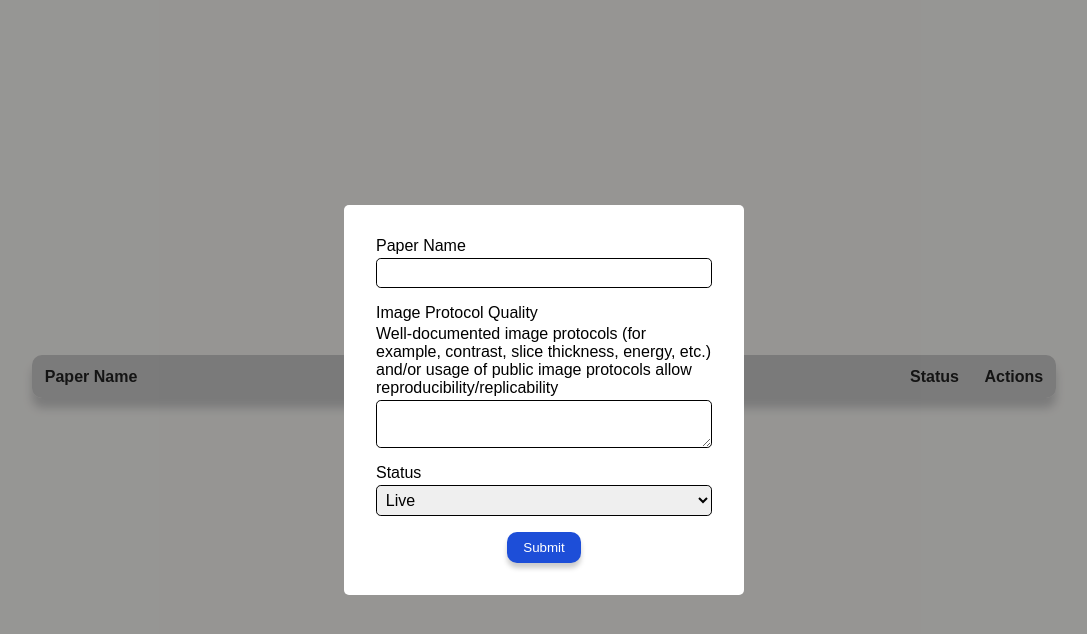
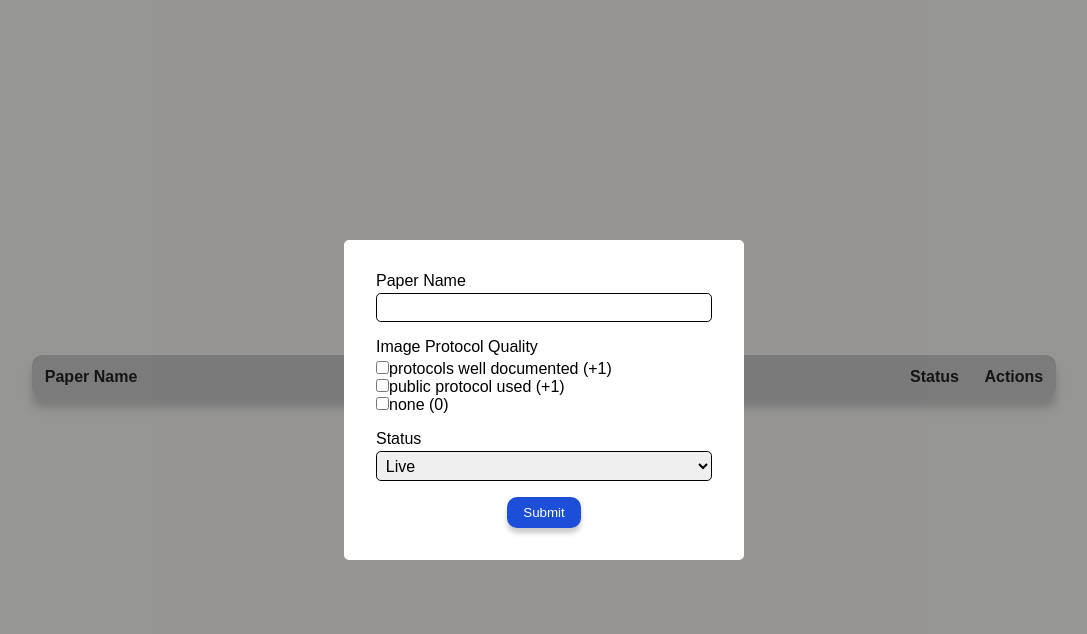
Before and after one commit to UWA-Medical-Physics-Research-Group/RQS-calculator, a React (Create React App) app in the folder rqsplus/: page / in a window 1280 px wide. Both pictures are taken after a click on the button "Add". Shown: the top 634 px of the page, without its empty margins (96-1183 px from the left). Built offline with nearby package versions, Linux system fonts and the light colour scheme.

Commit message:
Checkboxes

```diff
--- a/rqsplus/src/components/Modal.jsx
+++ b/rqsplus/src/components/Modal.jsx
@@ -13,13 +13,17 @@ export const Modal = ({ closeModal, onSubmit, defaultValue }) => {
   const [errors, setErrors] = useState("");
 
   const protocols = [
-    "protocols well documented",
-    "public protocol used",
-    "none",
+    "protocols well documented (+1)",
+    "public protocol used  (+1)",
+    "none (0)",
   ];
 
   const validateForm = () => {
-    if (formState.name && formState.imageProtocolQuality && formState.status) {
+    if (
+      formState.name &&
+      formState.imageProtocolQuality.length &&
+      formState.status
+    ) {
       setErrors("");
       return true;
     } else {
@@ -35,7 +39,25 @@ export const Modal = ({ closeModal, onSubmit, defaultValue }) => {
   };
 
   const handleChange = (e) => {
-    setFormState({ ...formState, [e.target.name]: e.target.value });
+    const { name, value, checked } = e.target;
+
+    if (name === "imageProtocolQuality") {
+      if (checked) {
+        setFormState({
+          ...formState,
+          imageProtocolQuality: [...formState.imageProtocolQuality, value],
+        });
+      } else {
+        setFormState({
+          ...formState,
+          imageProtocolQuality: formState.imageProtocolQuality.filter(
+            (protocol) => protocol !== value
+          ),
+        });
+      }
+    } else {
+      setFormState({ ...formState, [name]: value });
+    }
   };
 
   const handleSubmit = (e) => {
@@ -61,18 +83,19 @@ export const Modal = ({ closeModal, onSubmit, defaultValue }) => {
             <input name="name" onChange={handleChange} value={formState.name} />
           </div>
           <div className="form-group">
-            <label htmlFor="imageProtocolQuality">Image Protocol Quality</label>
-            <label>
-              Well-documented image protocols (for example, contrast, slice
-              thickness, energy, etc.) and/or usage of public image protocols
-              allow reproducibility/replicability
-            </label>
-
-            <textarea
-              name="imageProtocolQuality"
-              onChange={handleChange}
-              value={formState.imageProtocolQuality}
-            />
+            <label>Image Protocol Quality</label>
+            {protocols.map((protocol) => (
+              <div key={protocol}>
+                <input
+                  type="checkbox"
+                  name="imageProtocolQuality"
+                  value={protocol}
+                  onChange={handleChange}
+                  checked={formState.imageProtocolQuality.includes(protocol)}
+                />
+                <label>{protocol}</label>
+              </div>
+            ))}
           </div>
           <div className="form-group">
             <label htmlFor="status">Status</label>
@@ -85,7 +108,13 @@ export const Modal = ({ closeModal, onSubmit, defaultValue }) => {
               <option value="error">Error</option>
             </select>
           </div>
-          {errors && <div className="error">{`Please include: ${errors}`}</div>}
+          {errors && (
+            <div className="error">
+              {errors === "imageProtocolQuality"
+                ? "Please select at least one protocol"
+                : `Please include: ${errors}`}
+            </div>
+          )}
           <button type="submit" className="btn" onClick={handleSubmit}>
             Submit
           </button>
--- a/rqsplus/src/components/Table.jsx
+++ b/rqsplus/src/components/Table.jsx
@@ -24,7 +24,9 @@ export const Table = ({ rows, deleteRow, editRow }) => {
             return (
               <tr key={idx}>
                 <td>{row.name}</td>
-                <td className="expand">{row.imageProtocolQuality}</td>
+                <td className="expand">
+                  {row.imageProtocolQuality.join(", ")}
+                </td>
                 <td>
                   <span className={`label label-${row.status}`}>
                     {statusText}
```
